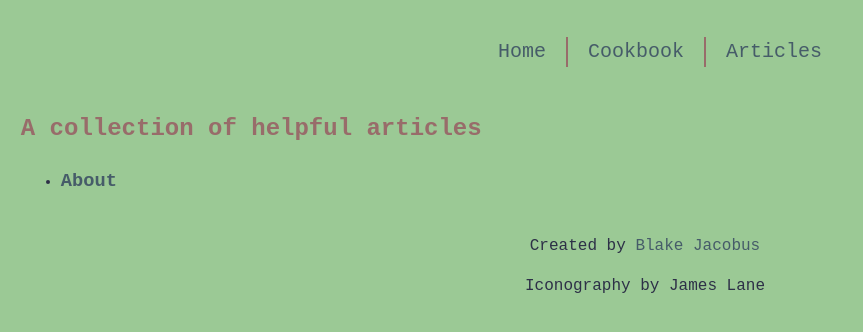
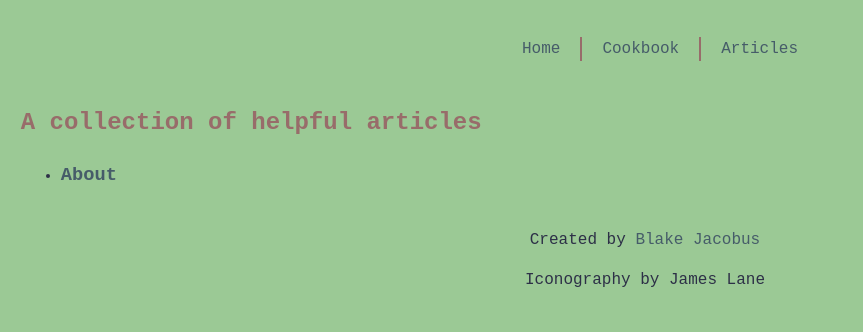
Before and after one commit to blakejacobus/creationcookbook.com, a Jekyll site: the page built from posts.html, in a window 1280 px wide. Shown: the top 332 px of the page, without its empty margins (0-863 px from the left). Built offline with Jekyll 4.4.1, drawn with Linux system fonts in a browser that asks for light colours.

Commit message:
Removing custom font size for nav

```diff
--- a/_sass/main.scss
+++ b/_sass/main.scss
@@ -24,7 +24,6 @@ ul.topnav {
 ul.topnav li {
   float: left;
   border-right: 2px solid #986C6A;
-  font-size: 125%;
   list-style-type: none; // Required for mobile to render list correctly
 }
 
```
